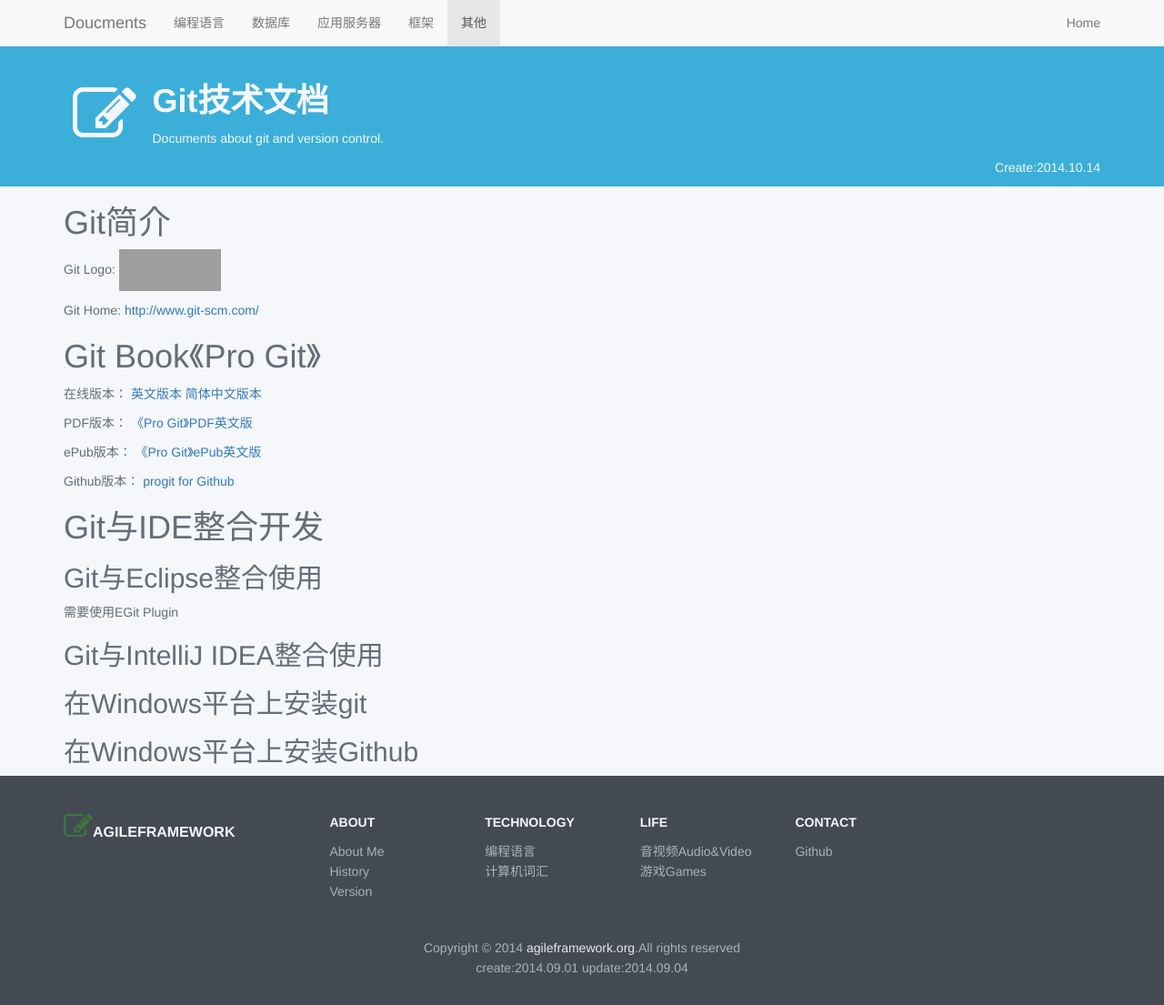
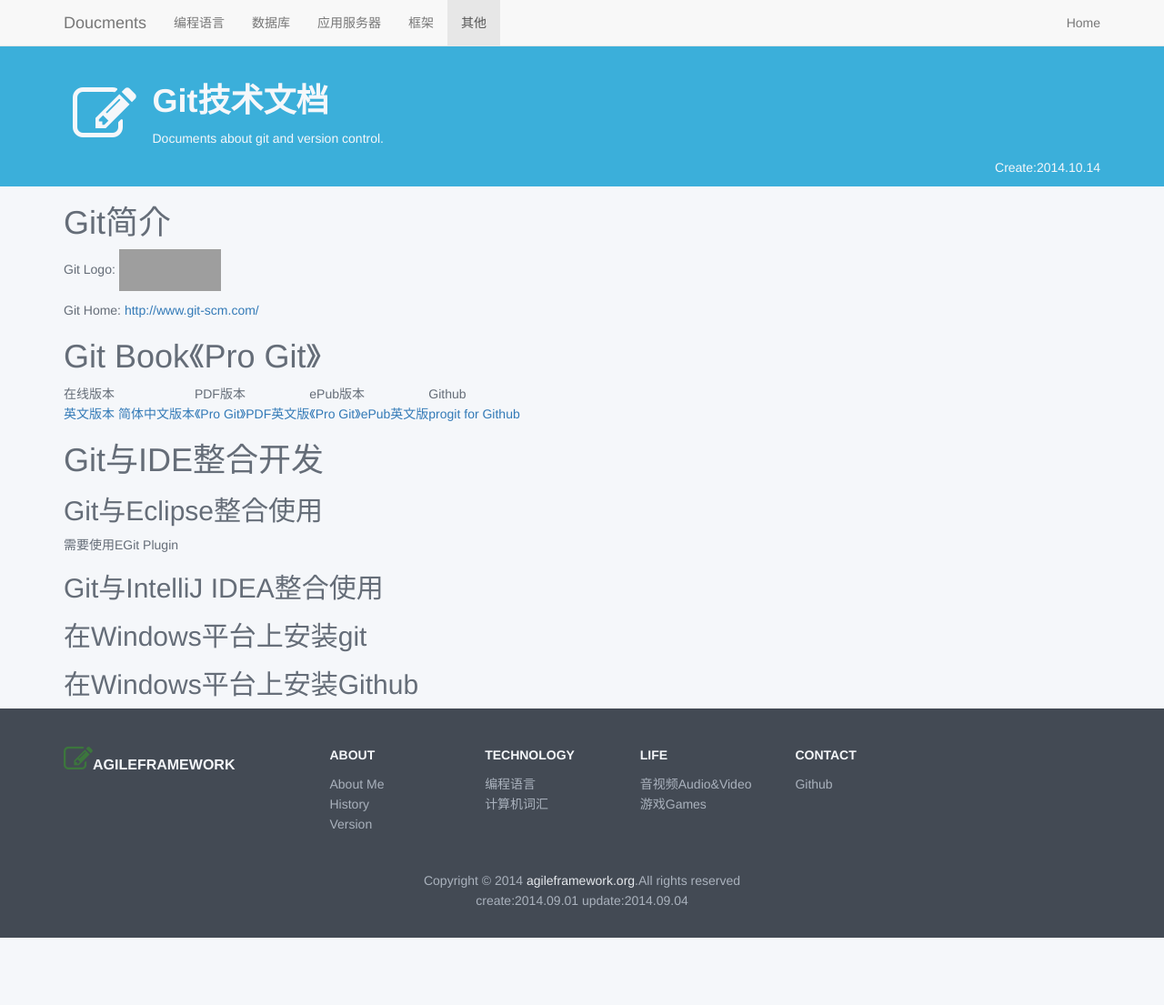
Before and after one commit to oxidyc/ikms.github.io, a Jekyll site: the page built from _posts/2014-10-14-git.html, in a window 1280 px wide. Shown: the whole page at 91% size. Built offline with Jekyll 4.4.1, drawn with Linux system fonts in a browser that asks for light colours; nearby versions of some CDN libraries; after the commit the page ends 1031 px from its top, so only the background shows below that; grey boxes are pictures that could not be loaded.

Commit message:
update git documents

```diff
--- a/_posts/2014-10-14-git.html
+++ b/_posts/2014-10-14-git.html
@@ -14,6 +14,7 @@
     <title></title>
 </head>
 <body>
+<section>
     <h1>Git简介</h1>
         <p>Git Logo:
             <img src="http://www.git-scm.com/images/logo@2x.png" width="112" height="46">
@@ -21,27 +22,41 @@
         <p>Git Home:
             <a href="http://www.git-scm.com/" target="_blank">http://www.git-scm.com/</a>
         </p>
-
+</section>
+<section>
     <h1>Git Book《Pro Git》</h1>
-<p>在线版本：
+        <table>
+            <tr>
+                <td>在线版本</td>
+                <td>PDF版本</td>
+                <td>ePub版本</td>
+                <td>Github</td>
+            </tr>
+            <tr>
+                <td>
                     <a href="http://www.git-scm.com/book" target="_blank">英文版本</a>
                     <a href="http://www.git-scm.com/book/zh" target="_blank">简体中文版本</a>
-</p>
-<p>PDF版本：
+                </td>
+                <td>
                     <a href="https://github.s3.amazonaws.com/media/progit.en.pdf" target="_blank">《Pro Git》PDF英文版</a>
-</p>
-<p>ePub版本：
+                </td>
+                <td>
                     <a href="https://github.s3.amazonaws.com/media/progit.epub" target="_blank">《Pro Git》ePub英文版</a>
-</p>
-<p>Github版本：
+                </td>
+                <td>
                     <a href="https://github.com/progit/progit" target="_blank">progit for Github</a>
-</p>
+                </td>
+            </tr>
+        </table>
 
+</section>
+<section>
     <h1>Git与IDE整合开发</h1>
         <h2>Git与Eclipse整合使用</h2>
             <p>需要使用EGit Plugin</p>
         <h2>Git与IntelliJ IDEA整合使用</h2>
         <h2>在Windows平台上安装git</h2>
         <h2>在Windows平台上安装Github</h2>
+</section>
 </body>
 </html>
```
Lines whose indentation alone changed are shown as unchanged.
